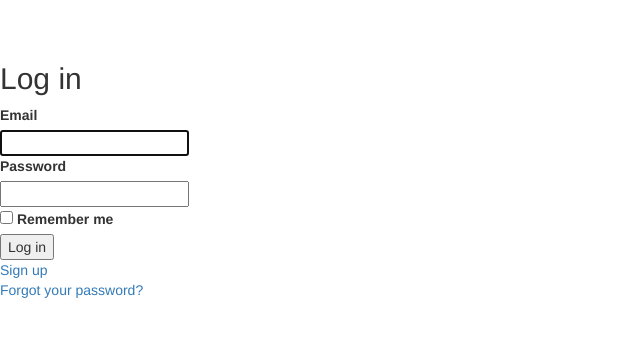
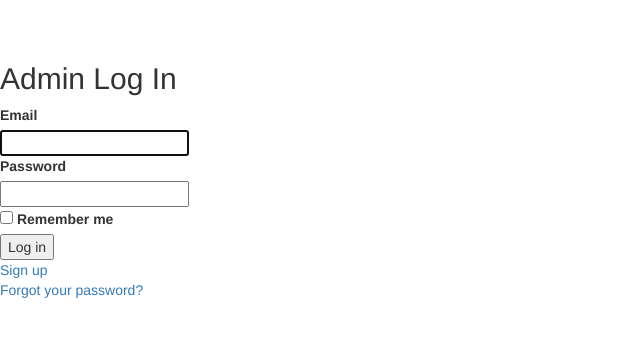
Before and after one commit to the-difference-engine/network-app, a Rails app: page /admins/sign_in in a window 1280 px wide. Shown: the top 337 px of the page, without its empty margins (0-640 px from the left). Run offline with Rails 7, Linux system fonts and the light colour scheme; style sheets or scripts are compiled from the project's sources; some libraries are stand-ins or nearby versions.

Commit message:
applicatino controller methods for authentication, in progress

```diff
--- a/app/controllers/application_controller.rb
+++ b/app/controllers/application_controller.rb
@@ -2,5 +2,20 @@ class ApplicationController < ActionController::Base
   # Prevent CSRF attacks by raising an exception.
   # For APIs, you may want to use :null_session instead.
   protect_from_forgery with: :exception
+  before_action :authenticate_user!
+
+  def set_current_user
+    @current_user = current_admin || current_student || current_employer
+  end
+
+  def authenticate_user!
+    if @current_user == current_admin
+      :authenticate_admin!
+    elsif @current_user == current_student
+      :authenticate_student!
+    elsif @current_user == current_employer
+      :authenticate_employer!
+    end
+  end
 
 end
--- a/app/views/admins/sessions/new.html.erb
+++ b/app/views/admins/sessions/new.html.erb
@@ -1,4 +1,4 @@
-<h2>Log in</h2>
+<h2>Admin Log In</h2>
 
 <%= form_for(resource, as: resource_name, url: session_path(resource_name)) do |f| %>
   <div class="field">
--- a/app/views/students/sessions/new.html.erb
+++ b/app/views/students/sessions/new.html.erb
@@ -1,4 +1,4 @@
-<h2>Log in</h2>
+<h2>Student Log In</h2>
 
 <%= form_for(resource, as: resource_name, url: session_path(resource_name)) do |f| %>
   <div class="field">
```
